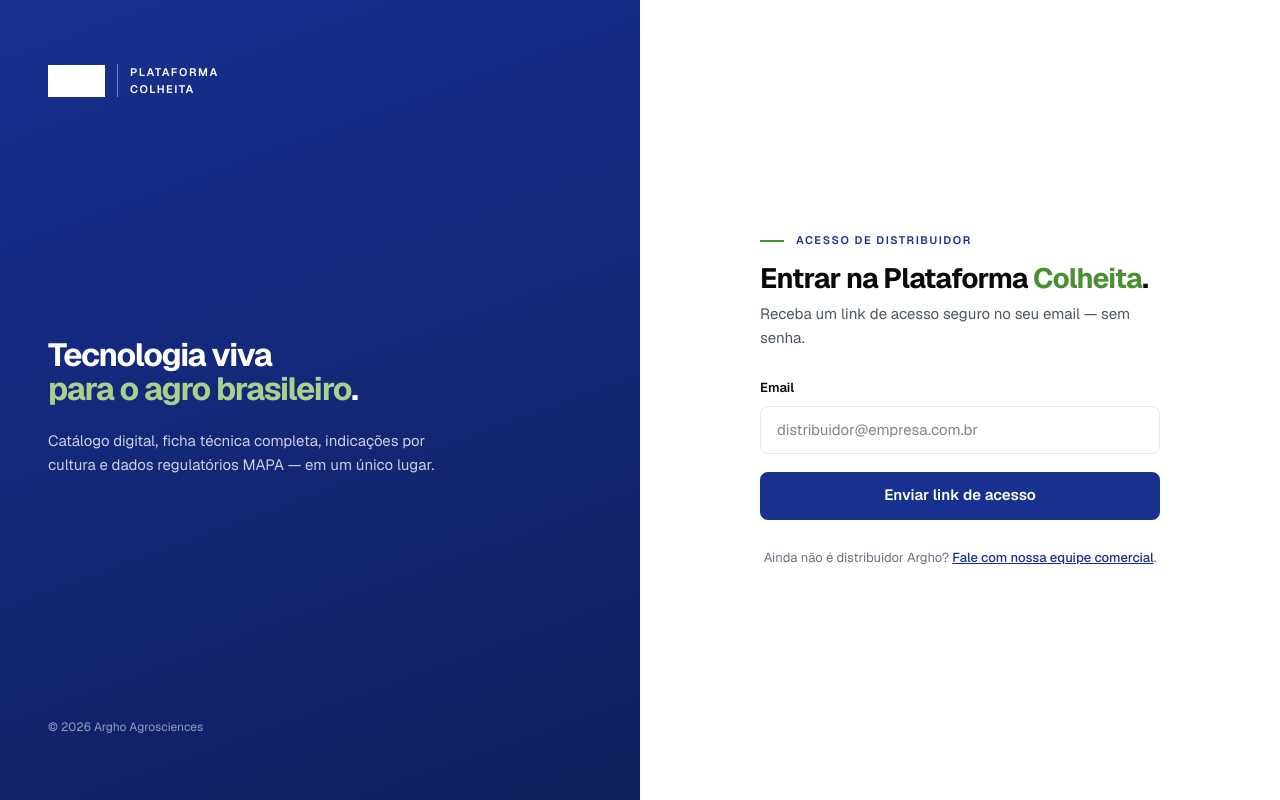
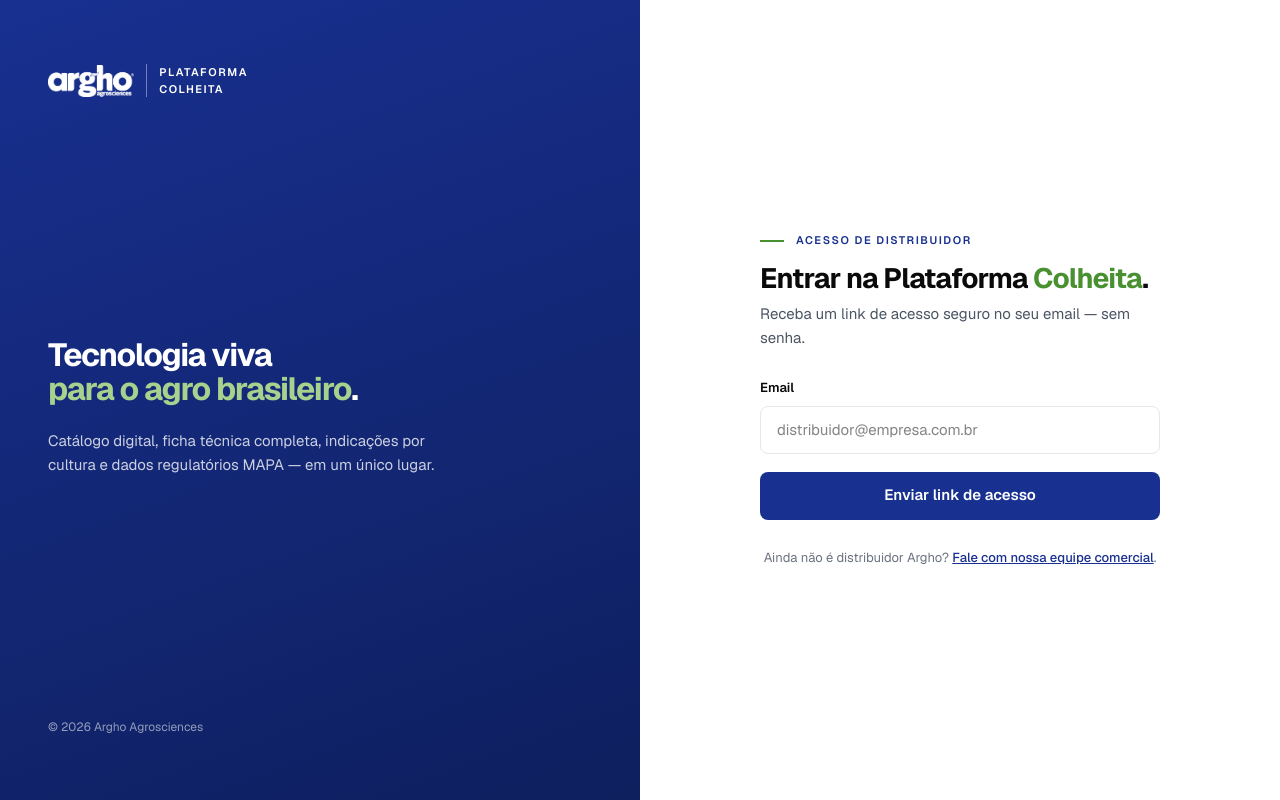
Before and after one commit to wilsonrdallagnol-commits/colheita, a Next.js app in the folder apps/portal/: page /entrar in a window 1280 px wide. Built offline with nearby package versions, Linux system fonts and the light colour scheme; no server answers.

Commit message:
fix(portal): logo branco no /entrar (substitui filter brightness por argho-logo-white.png)

```diff
--- a/apps/portal/src/app/(auth)/entrar/login-form.tsx
+++ b/apps/portal/src/app/(auth)/entrar/login-form.tsx
@@ -252,11 +252,11 @@
           }}
         >
           <Image
-            src="/argho-logo.png"
+            src="/argho-logo-white.png"
             alt="Argho"
-            width={144}
-            height={38}
-            style={{ height: 32, width: 'auto', filter: 'brightness(0) invert(1)' }}
+            width={180}
+            height={48}
+            style={{ height: 32, width: 'auto' }}
           />
           <span
             style={{
```
Also changed, not shown: apps/portal/public/argho-logo-white.png (added).
